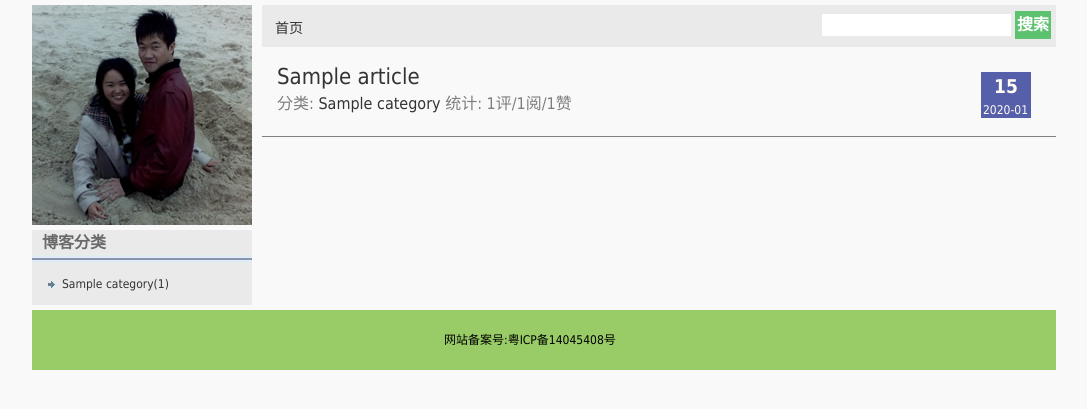
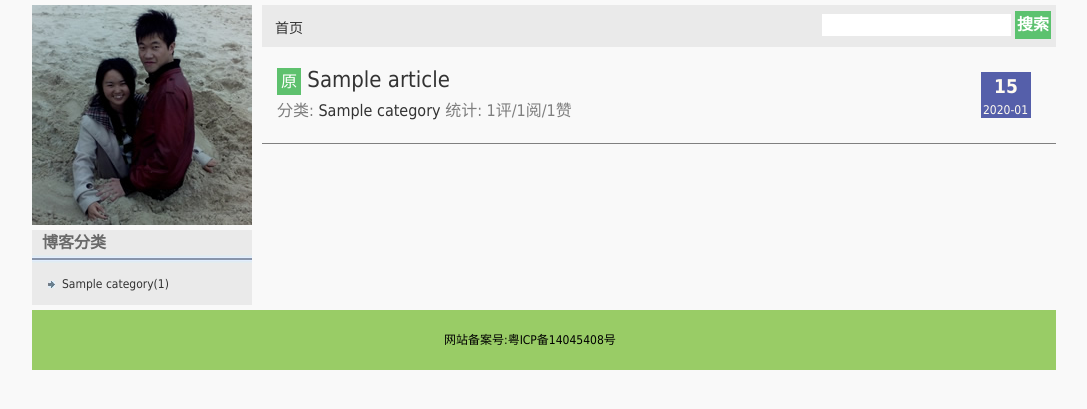
Before and after one commit to kevin386/proj_blog, a Django app: page / in a window 1280 px wide. Shown: the part 178-587 px from the top of the page, without its empty margins (96-1183 px from the left). Run offline with Django 3.2, Linux system fonts and the light colour scheme; tables that the repository leaves empty hold one stand-in row (values such as "Sample post"); parts of the project's set-up code (start-up, migrations or seed data) failed here and were passed over; some libraries are stand-ins or nearby versions.

Commit message:
1. add yuan and zhuan to index page.

```diff
--- a/blog/static/css/layout.css
+++ b/blog/static/css/layout.css
@@ -130,7 +130,7 @@ table {
 .title_p1 {
 	color: #333333;
 	font-size: 22px;
-	line-height: 20px;
+	line-height: 25px;
 	vertical-align: middle;
 	margin-bottom: 5px;
 	font-weight: 450;
--- a/blog/templates/index.html
+++ b/blog/templates/index.html
@@ -8,7 +8,7 @@
             <p class="day">{{ article.pub_date|date:"d" }}</p>
             <p class="date">{{ article.pub_date|date:"Y-m" }}</p>
         </div>
-        <p class="title_p1"><a href="{% url 'article_by_id' article.id %}">{{ article.title }}</a></p>
+        <p class="title_p1">{% if article.is_yuan %} <span class="yuan">原</span> {% else %}{% if article.is_zhuan %} <span class="zhuan">转</span> {% endif %}{% endif %}<a href="{% url 'article_by_id' article.id %}">{{ article.title }}</a></p>
         <p class="title_p2">分类: <a href="{% url 'articles_by_cat' article.category.id %}">{{ article.category.name }}</a>&nbsp;统计: {{ article.comment_count }}评/{{ article.view_count }}阅/{{ article.vote_count }}赞</p>
     </div>
     <div class="article_sep"></div>
```
